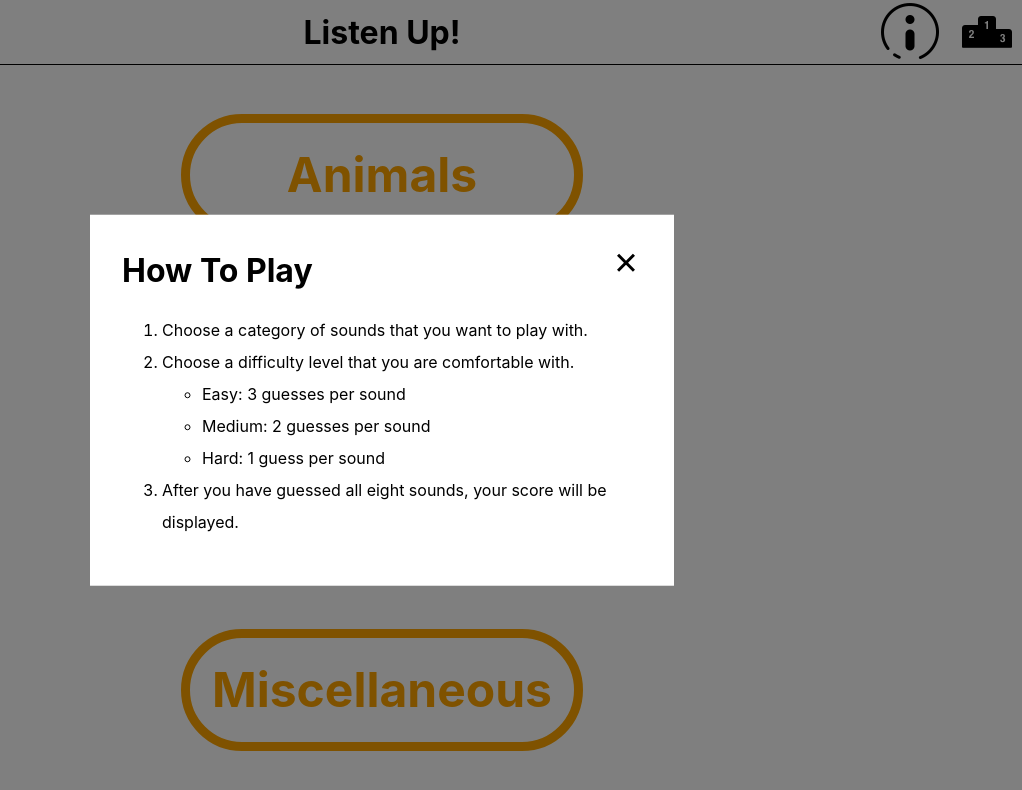
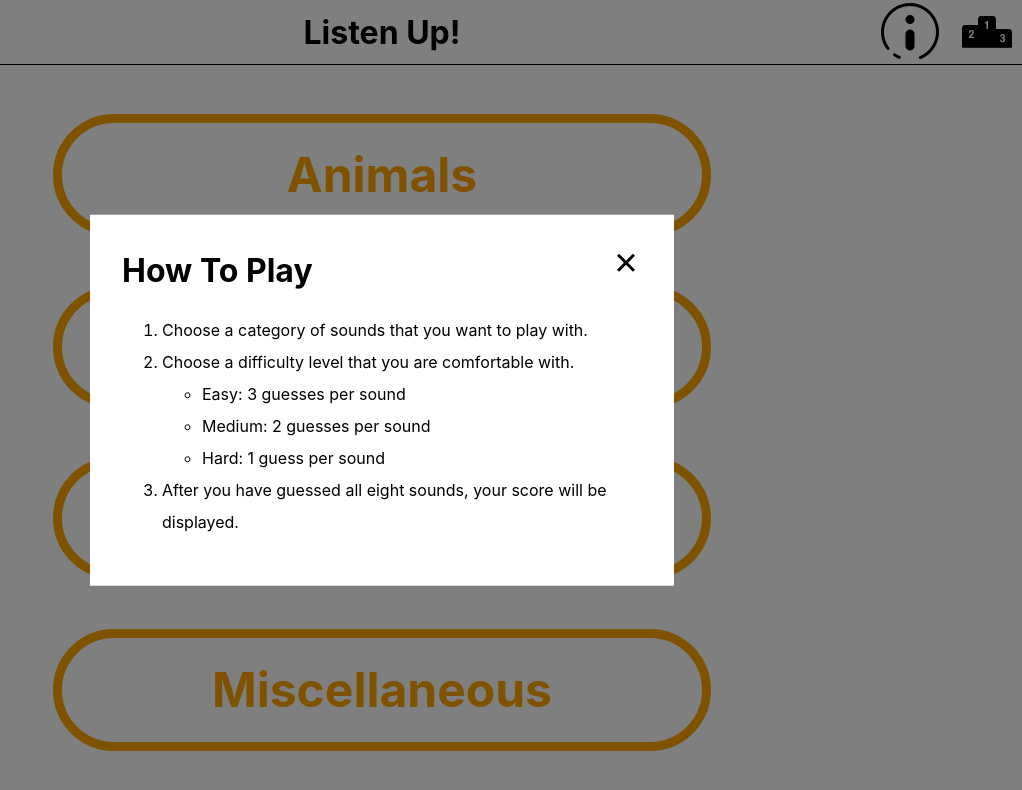
Before and after one commit to Listen-Up-2210/listen-up-ui, a React (Create React App) app: page / in a window 1280 px wide. Shown: the top 790 px of the page, without its empty margins (258-1280 px from the left). Built offline with nearby package versions, Linux system fonts and the light colour scheme.

Commit message:
Adjust width of base category and difficulty buttons

```diff
--- a/src/Components/Category/Category.css
+++ b/src/Components/Category/Category.css
@@ -18,7 +18,7 @@
 	line-height: 13vh;
 	text-align: center;
 	text-decoration: none;
-	width: 30vw;
+	width: 50vw;
 }
 .category-link:hover
 {
--- a/src/Components/Difficulty/Difficulty.css
+++ b/src/Components/Difficulty/Difficulty.css
@@ -77,7 +77,7 @@
 @media screen and (max-width: 700px) {
 	.difficulty-link
 	{
-		border: .2em solid;
+		border: .3em solid;
 		border-radius: 2em;
 		font-size: 3em;
 		font-weight: bold;
```
